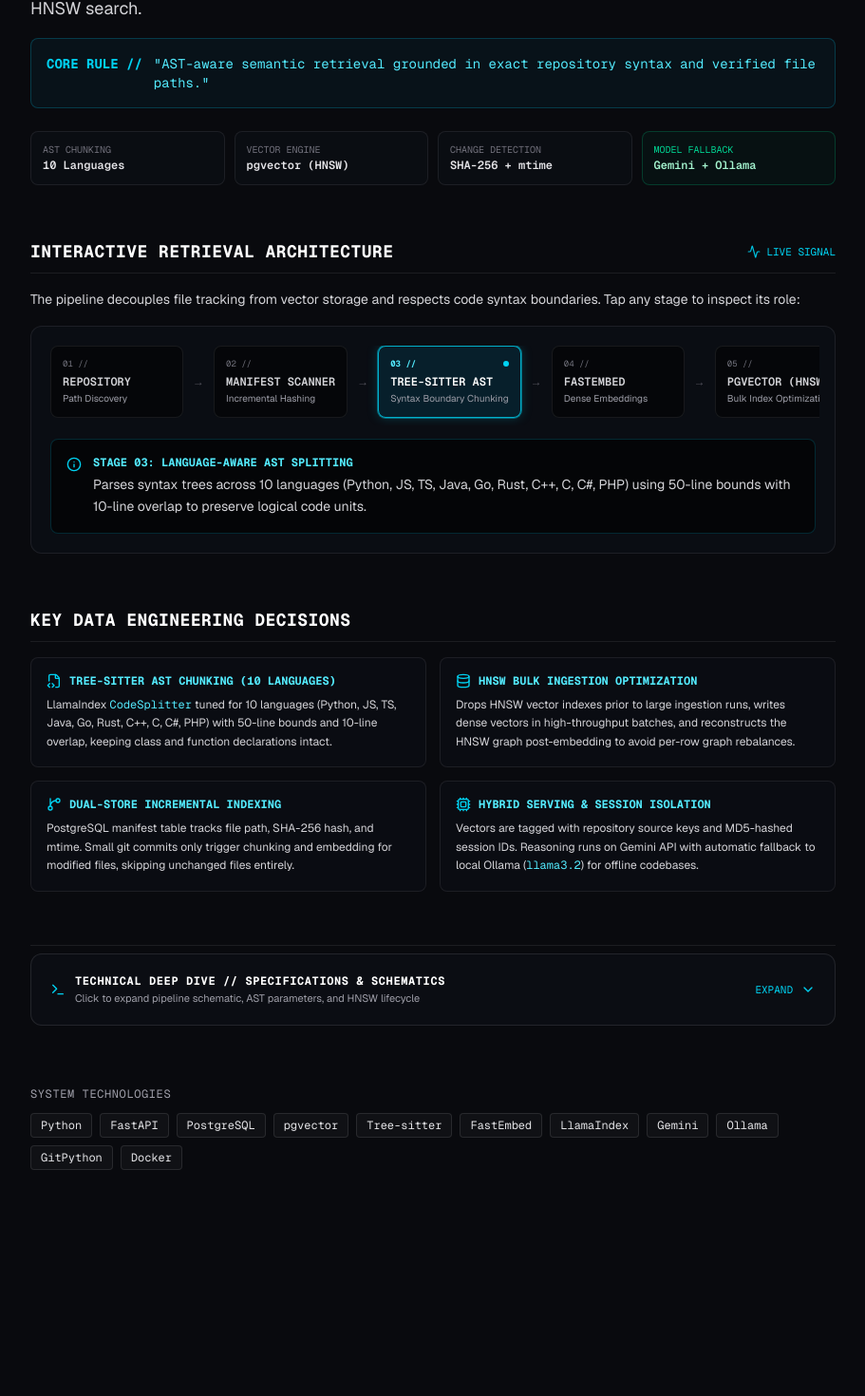
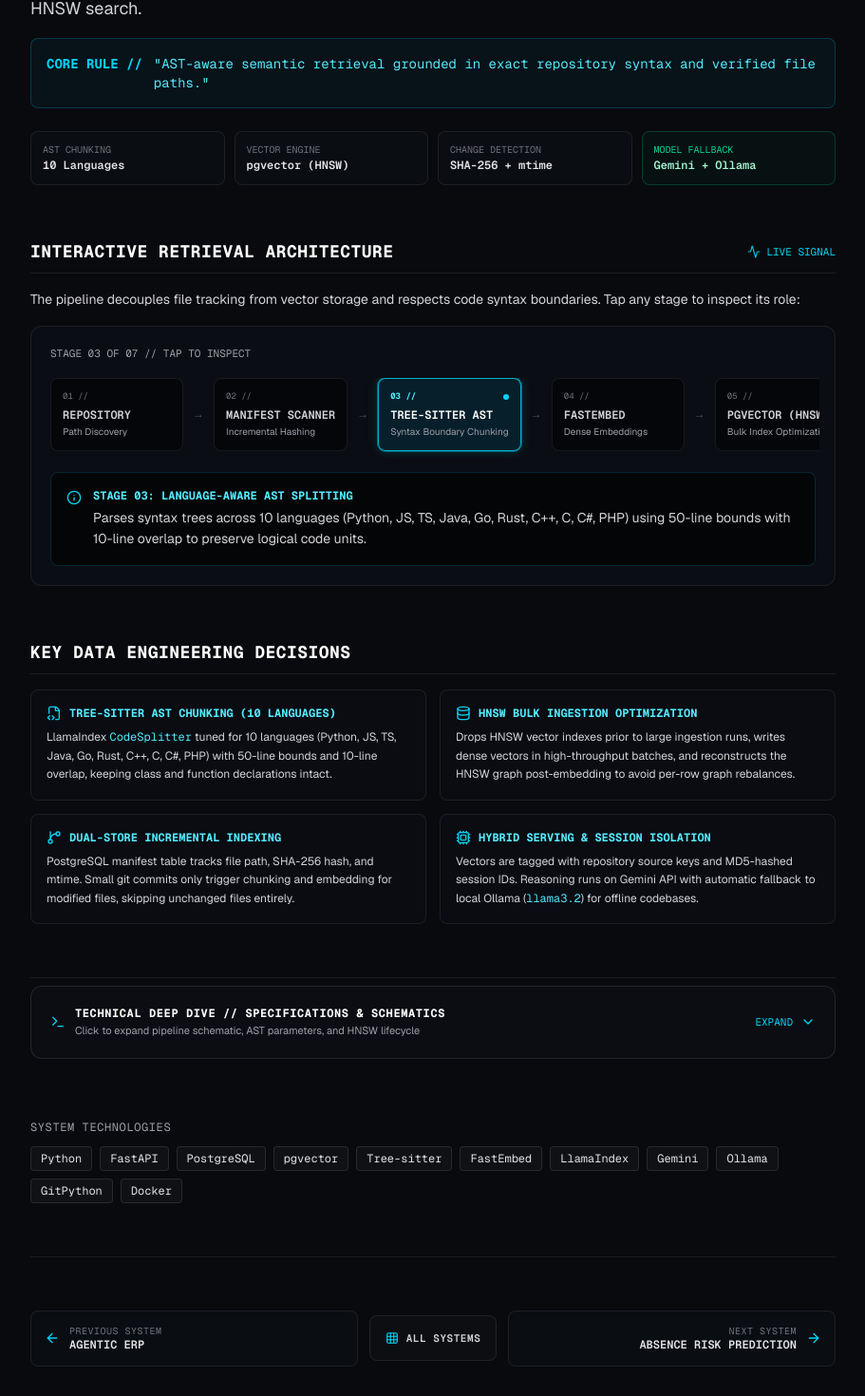
Before and after one commit to ParthGandhi588/portfolio, a Next.js app: page /work/codebase-rag in a window 1280 px wide. Shown: the part 261-1731 px from the top of the page at 95% size, without its empty margins (184-1095 px from the left). Before the commit the page ends 1549 px from the top, so only its background shows below. Built offline with nearby package versions, Linux system fonts and the light colour scheme.

Commit message:
feat: final production polish pass - technical terminology, mobile ribbons, and case study nav

```diff
--- a/src/app/work/absence-risk/page.tsx
+++ b/src/app/work/absence-risk/page.tsx
@@ -17,6 +17,7 @@ import {
   Terminal,
 } from "lucide-react";
 import { PROJECTS } from "@/data/portfolioData";
+import { ProjectNav } from "@/components/ProjectNav";
 
 const ML_STAGES = [
   {
@@ -171,6 +172,14 @@ export default function AbsenceRiskPage() {
 
           {/* Interactive Stepper Ribbon */}
           <div className="p-3.5 sm:p-5 rounded-xl border border-white/[0.08] bg-[#0c0e15]/90 space-y-3.5">
+            <div className="flex items-center justify-between text-[11px] font-mono text-zinc-400 pb-1">
+              <span>
+                STAGE 0{activeStageIndex + 1} OF 0{ML_STAGES.length} // TAP TO INSPECT
+              </span>
+              <span className="sm:hidden text-cyan-400 text-[10px]">
+                SWIPE &rarr;
+              </span>
+            </div>
             <div className="overflow-x-auto pb-2 scrollbar-none -mx-1 px-1">
               <div className="flex items-center gap-2 min-w-max">
                 {ML_STAGES.map((stage, idx) => {
@@ -523,6 +532,9 @@ export default function AbsenceRiskPage() {
             ))}
           </div>
         </section>
+
+        {/* Case Study Bottom Navigation */}
+        <ProjectNav currentSlug="absence-risk" />
       </main>
     </div>
   );
--- a/src/app/work/agentic-erp/page.tsx
+++ b/src/app/work/agentic-erp/page.tsx
@@ -20,6 +20,7 @@ import {
 } from "lucide-react";
 import { GithubIcon } from "@/components/icons";
 import { PROJECTS } from "@/data/portfolioData";
+import { ProjectNav } from "@/components/ProjectNav";
 
 const ERP_STAGES = [
   {
@@ -171,6 +172,14 @@ export default function AgenticErpPage() {
 
           {/* Interactive Stepper Ribbon (Mobile Touch & Desktop Click) */}
           <div className="p-3.5 sm:p-5 rounded-xl border border-white/[0.08] bg-[#0c0e15]/90 space-y-3.5">
+            <div className="flex items-center justify-between text-[11px] font-mono text-zinc-400 pb-1">
+              <span>
+                STAGE 0{activeStageIndex + 1} OF 0{ERP_STAGES.length} // TAP TO INSPECT
+              </span>
+              <span className="sm:hidden text-cyan-400 text-[10px]">
+                SWIPE &rarr;
+              </span>
+            </div>
             <div className="overflow-x-auto pb-2 scrollbar-none -mx-1 px-1">
               <div className="flex items-center gap-2 min-w-max">
                 {ERP_STAGES.map((stage, idx) => {
@@ -546,6 +555,9 @@ export default function AgenticErpPage() {
             ))}
           </div>
         </section>
+
+        {/* Case Study Bottom Navigation */}
+        <ProjectNav currentSlug="agentic-erp" />
       </main>
     </div>
   );
--- a/src/app/work/codebase-rag/page.tsx
+++ b/src/app/work/codebase-rag/page.tsx
@@ -19,6 +19,7 @@ import {
 } from "lucide-react";
 import { GithubIcon } from "@/components/icons";
 import { PROJECTS } from "@/data/portfolioData";
+import { ProjectNav } from "@/components/ProjectNav";
 
 const CODEBASE_STAGES = [
   {
@@ -53,9 +54,9 @@ const CODEBASE_STAGES = [
   },
   {
     step: "ISOLATED RETRIEVER",
-    title: "Session & Multi-Repo Isolation",
-    shortRole: "Tenant Scoping",
-    desc: "Enforces metadata-filtered pgvector searches partitioned by repository source key and MD5-hashed session key to prevent cross-tenant code leakage.",
+    title: "Repository & Session Isolation",
+    shortRole: "Repository + Session Scoping",
+    desc: "Enforces metadata-filtered pgvector searches partitioned by repository source_key and MD5-hashed session_key to guarantee strict isolation between distinct repositories and user sessions.",
   },
   {
     step: "HYBRID LLM",
@@ -174,6 +175,14 @@ export default function CodeBaseRagPage() {
 
           {/* Interactive Stepper Ribbon */}
           <div className="p-3.5 sm:p-5 rounded-xl border border-white/[0.08] bg-[#0c0e15]/90 space-y-3.5">
+            <div className="flex items-center justify-between text-[11px] font-mono text-zinc-400 pb-1">
+              <span>
+                STAGE 0{activeStageIndex + 1} OF 0{CODEBASE_STAGES.length} // TAP TO INSPECT
+              </span>
+              <span className="sm:hidden text-cyan-400 text-[10px]">
+                SWIPE &rarr;
+              </span>
+            </div>
             <div className="overflow-x-auto pb-2 scrollbar-none -mx-1 px-1">
               <div className="flex items-center gap-2 min-w-max">
                 {CODEBASE_STAGES.map((stage, idx) => {
@@ -492,6 +501,9 @@ export default function CodeBaseRagPage() {
             ))}
           </div>
         </section>
+
+        {/* Case Study Bottom Navigation */}
+        <ProjectNav currentSlug="codebase-rag" />
       </main>
     </div>
   );
--- /dev/null
+++ b/src/components/ProjectNav.tsx
@@ -0,0 +1,73 @@
+"use client";
+
+import React from "react";
+import Link from "next/link";
+import { ArrowLeft, ArrowRight, Grid } from "lucide-react";
+import { PROJECTS } from "@/data/portfolioData";
+
+interface ProjectNavProps {
+  currentSlug: string;
+}
+
+export function ProjectNav({ currentSlug }: ProjectNavProps) {
+  const currentIndex = PROJECTS.findIndex((p) => p.slug === currentSlug);
+  const prevProject =
+    currentIndex > 0 ? PROJECTS[currentIndex - 1] : PROJECTS[PROJECTS.length - 1];
+  const nextProject =
+    currentIndex < PROJECTS.length - 1 ? PROJECTS[currentIndex + 1] : PROJECTS[0];
+
+  return (
+    <nav
+      aria-label="Case Study Navigation"
+      className="pt-10 sm:pt-14 border-t border-white/[0.08]"
+    >
+      <div className="flex flex-col sm:flex-row items-stretch sm:items-center justify-between gap-3 font-mono text-xs">
+        {/* Previous Project Link */}
+        <Link
+          href={`/work/${prevProject.slug}`}
+          className="min-h-[48px] p-3.5 rounded-lg border border-white/[0.08] bg-[#0c0e15]/80 hover:bg-white/[0.04] hover:border-cyan-500/40 text-zinc-300 hover:text-white transition-all flex items-center gap-2.5 touch-manipulation cursor-pointer select-none flex-1 focus-visible:outline-none focus-visible:ring-2 focus-visible:ring-cyan-400 group"
+          aria-label={`Previous System: ${prevProject.title}`}
+        >
+          <ArrowLeft className="w-4 h-4 text-cyan-400 shrink-0 group-hover:-translate-x-0.5 transition-transform" />
+          <div className="text-left overflow-hidden">
+            <span className="text-[10px] text-zinc-500 block uppercase tracking-wider">
+              PREVIOUS SYSTEM
+            </span>
+            <span className="font-semibold text-zinc-200 group-hover:text-cyan-200 truncate block">
+              {prevProject.title}
+            </span>
+          </div>
+        </Link>
+
+        {/* Center: Back to Systems */}
+        <Link
+          href="/#work"
+          className="min-h-[48px] px-4 py-3 rounded-lg border border-white/[0.08] bg-white/[0.02] hover:bg-white/[0.06] hover:border-white/[0.2] text-zinc-300 hover:text-white transition-all flex items-center justify-center gap-2 touch-manipulation cursor-pointer select-none shrink-0 focus-visible:outline-none focus-visible:ring-2 focus-visible:ring-cyan-400"
+          aria-label="Back to All Systems on Homepage"
+        >
+          <Grid className="w-3.5 h-3.5 text-cyan-400" />
+          <span className="tracking-wider uppercase text-[11px] font-semibold">
+            ALL SYSTEMS
+          </span>
+        </Link>
+
+        {/* Next Project Link */}
+        <Link
+          href={`/work/${nextProject.slug}`}
+          className="min-h-[48px] p-3.5 rounded-lg border border-white/[0.08] bg-[#0c0e15]/80 hover:bg-white/[0.04] hover:border-cyan-500/40 text-zinc-300 hover:text-white transition-all flex items-center justify-between sm:justify-end gap-2.5 touch-manipulation cursor-pointer select-none flex-1 focus-visible:outline-none focus-visible:ring-2 focus-visible:ring-cyan-400 group"
+          aria-label={`Next System: ${nextProject.title}`}
+        >
+          <div className="text-left sm:text-right overflow-hidden">
+            <span className="text-[10px] text-zinc-500 block uppercase tracking-wider">
+              NEXT SYSTEM
+            </span>
+            <span className="font-semibold text-zinc-200 group-hover:text-cyan-200 truncate block">
+              {nextProject.title}
+            </span>
+          </div>
+          <ArrowRight className="w-4 h-4 text-cyan-400 shrink-0 group-hover:translate-x-0.5 transition-transform" />
+        </Link>
+      </div>
+    </nav>
+  );
+}
--- a/src/components/SystemVisualization.tsx
+++ b/src/components/SystemVisualization.tsx
@@ -53,16 +53,16 @@ const SYSTEM_NODES: NodeData[] = [
     role: "Validation & Request Routing",
   },
   {
-    id: "agent-rag-ml",
+    id: "ai-reasoning",
     index: 2,
     stage: "03 // REASONING",
-    title: "SPECIALIST AGENT / RAG",
-    subtitle: "vLLM & Dense Retrieval",
+    title: "AI REASONING LAYER",
+    subtitle: "Specialist Agents & Inference",
     icon: Cpu,
     metric: "vLLM Serving (~5s)",
-    detail: "Domain-scoped specialist agents formulate structured action plans via local vLLM serving. CodeBase-RAG retrieves AST-parsed syntax chunks from pgvector.",
-    tags: ["Specialist Agents", "vLLM Qwen", "Tree-sitter AST", "HNSW Rebuild"],
-    role: "Intent Planning & Retrieval",
+    detail: "Domain-scoped specialist agents formulate structured action plans via local vLLM serving, maintaining explicit boundaries without direct database access.",
+    tags: ["Specialist Agents", "vLLM Qwen", "Structured Plans", "Constrained Prompts"],
+    role: "Intent Planning & Scheduling",
   },
   {
     id: "tools",
@@ -91,7 +91,7 @@ const SYSTEM_NODES: NodeData[] = [
 ];
 
 export function SystemVisualization() {
-  const [selectedNode, setSelectedNode] = useState<string>("agent-rag-ml");
+  const [selectedNode, setSelectedNode] = useState<string>("ai-reasoning");
   const [hoveredNode, setHoveredNode] = useState<string | null>(null);
   const [activeSignalIndex, setActiveSignalIndex] = useState<number>(0);
   const [prefersReducedMotion, setPrefersReducedMotion] = useState(false);
--- a/src/components/TechnologyStack.tsx
+++ b/src/components/TechnologyStack.tsx
@@ -58,9 +58,9 @@ export function TechnologyStack() {
                   </div>
                 </div>
 
-                <div className="mt-6 pt-4 border-t border-white/[0.04] text-[10px] font-mono text-zinc-400 flex items-center justify-between">
-                  <span>USAGE: PRODUCTION / DEV</span>
-                  <span className="w-1.5 h-1.5 rounded-full bg-cyan-400/60" />
+                <div className="mt-6 pt-4 border-t border-white/[0.04] text-[10px] font-mono text-zinc-500 flex items-center justify-between">
+                  <span>{techGroup.items.length} TECHNOLOGIES</span>
+                  <span className="w-1.5 h-1.5 rounded-full bg-cyan-400/40" />
                 </div>
               </div>
             );
--- a/src/data/portfolioData.ts
+++ b/src/data/portfolioData.ts
@@ -223,7 +223,7 @@ export const PROJECTS: Project[] = [
       "Avoids naive text slicing: uses Tree-sitter AST parsers to keep complete function and class declarations intact.",
       "Bulk ingestion optimization: drops HNSW index during vector inserts and rebuilds post-embedding for superior throughput.",
       "Dual manifest change detection prevents redundant re-embedding of entire repositories upon small git commits.",
-      "Multi-tenant isolation using repository source keys and hashed session tokens within PostgreSQL pgvector tables.",
+      "Repository and session isolation using source_key partitions and hashed session_key tokens within PostgreSQL pgvector tables.",
     ],
     challengesAndDecisions: [
       {
@@ -250,7 +250,7 @@ export const PROJECTS: Project[] = [
     title: "ABSENCE RISK PREDICTION",
     tagline: "An applied ML workflow analyzing leave and attendance data to predict pairwise co-absence risk and discover patterns.",
     description:
-      "An applied machine learning workflow analyzing employee leave and attendance patterns to identify relational co-absence risk and discover natural absence syndicates.",
+      "An applied machine learning workflow analyzing employee leave and attendance patterns to identify relational co-absence risk and discover natural co-absence behavioral clusters.",
     heroPrinciple: "Moving beyond heuristics: engineering pairwise behavioral features into explainable ML predictions.",
     technologies: [
       "Python",
```
